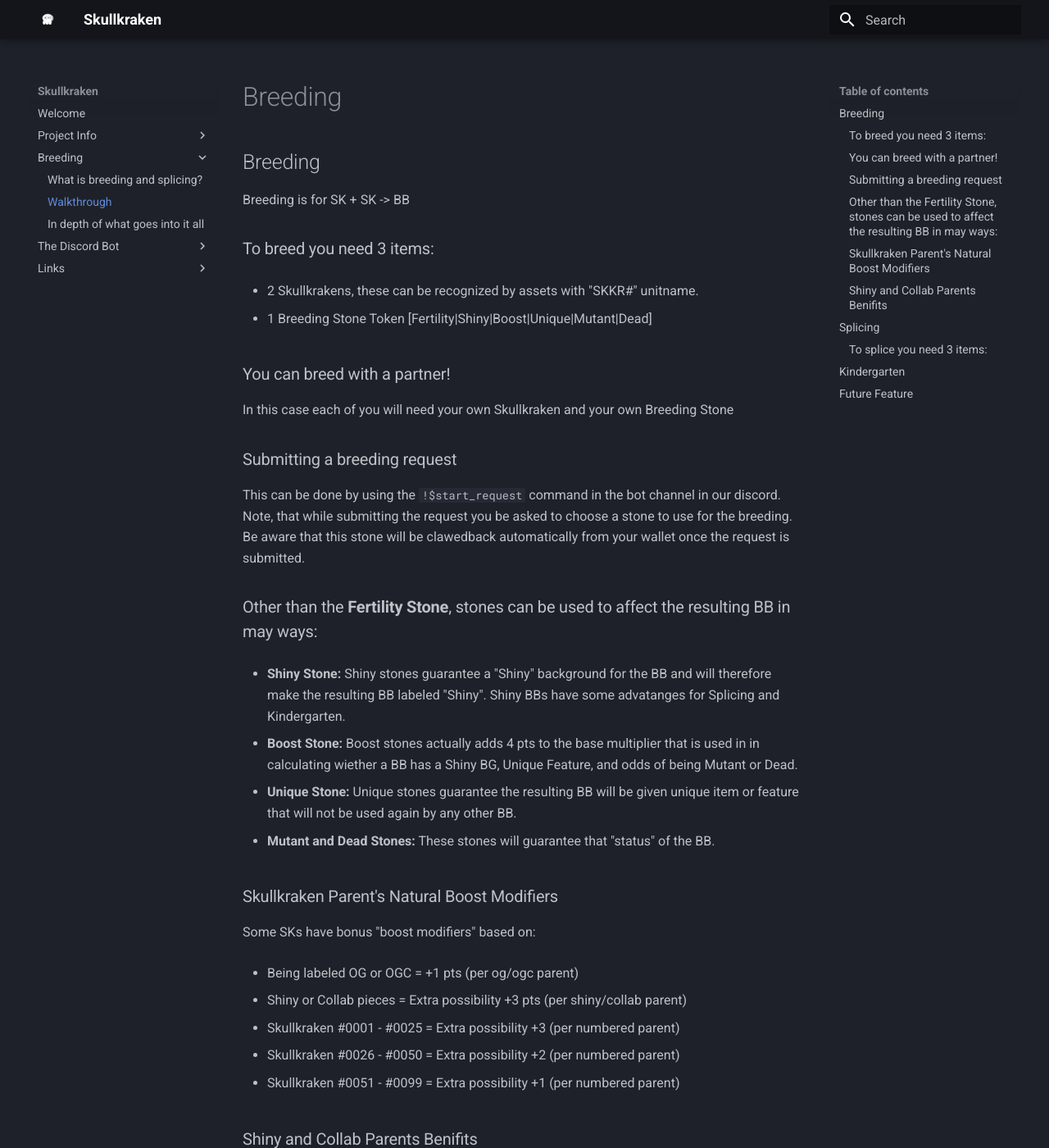
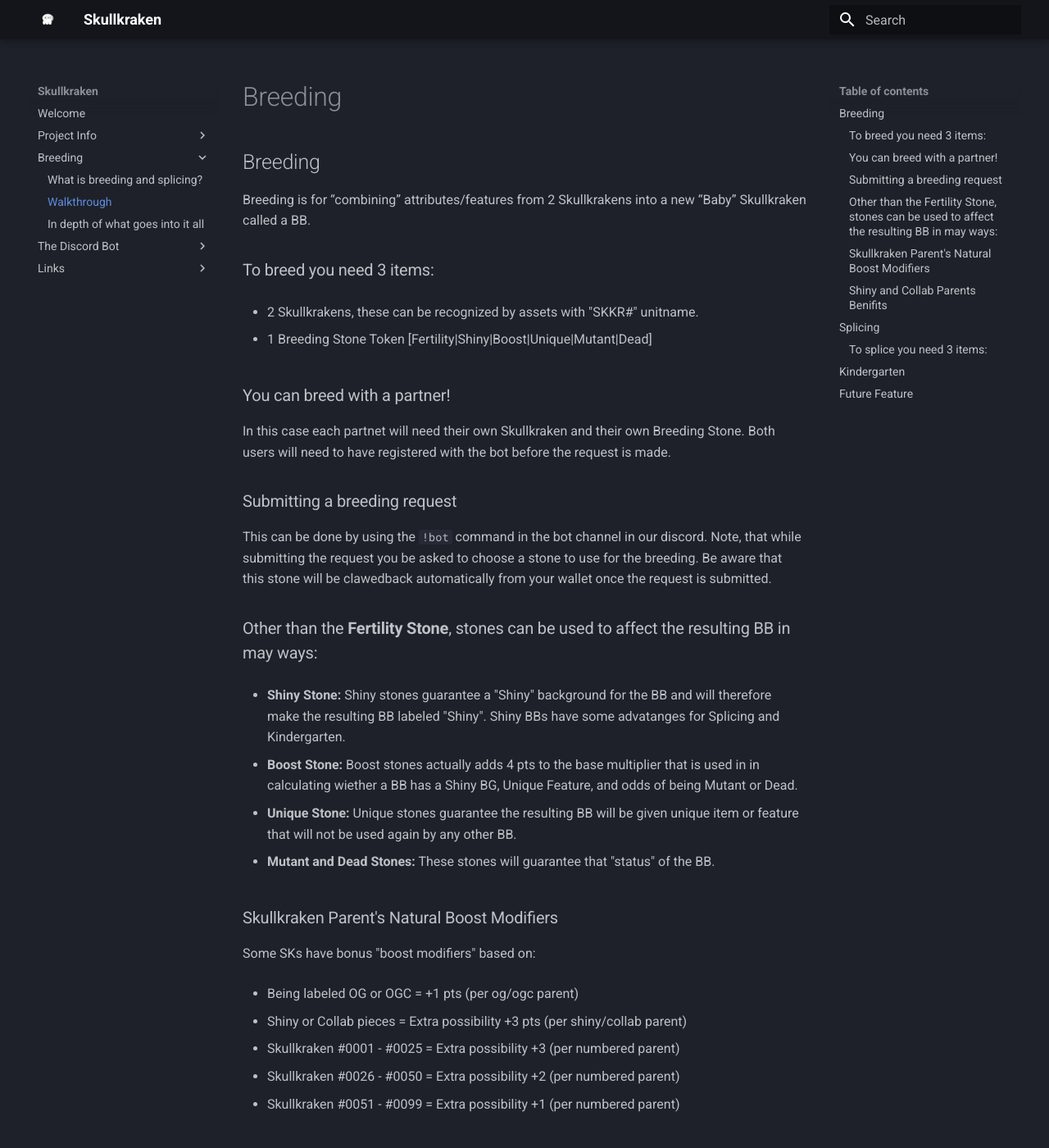
Before and after one commit to Argonaut5000/skullkraken-docs, an MkDocs documentation site: the page built from docs/breeding/breeding.md, in a window 1280 px wide and 1400 px high. Shown: the whole window at 82% size. Built offline with MkDocs 1.6.1 and Material for MkDocs 9.7.7, drawn with Linux system fonts in a browser that asks for light colours; some of the changed text lies outside the part shown.

Commit message:
Update to docs

```diff
--- a/docs/breeding/breeding.md
+++ b/docs/breeding/breeding.md
@@ -2,7 +2,7 @@
 
 ## Breeding
 
-Breeding is for SK + SK -> BB
+Breeding is for “combining” attributes/features from 2 Skullkrakens into a new “Baby” Skullkraken called a BB.
 
 ### To breed you need 3 items:
 
@@ -12,13 +12,14 @@
 
 ### You can breed with a partner!
 
-In this case each of you will need your own Skullkraken and your own Breeding Stone
+In this case each partnet will need their own Skullkraken and their own Breeding Stone. Both users will need to have registered with the bot before the request is made.
 
 ### Submitting a breeding request
 
-This can be done by using the `!$start_request` command in the bot channel in our discord. Note, that while submitting the request you be asked to choose a stone to use for the breeding. Be aware that this stone will be clawedback automatically from your wallet once the request is submitted.
+This can be done by using the `!bot` command in the bot channel in our discord. Note, that while submitting the request you be asked to choose a stone to use for the breeding. Be aware that this stone will be clawedback automatically from your wallet once the request is submitted.
 
 ### Other than the **Fertility Stone**, stones can be used to affect the resulting BB in may ways:
+
 - **Shiny Stone:** Shiny stones guarantee a "Shiny" background for the BB and will therefore make the resulting BB labeled "Shiny". Shiny BBs have some advatanges for Splicing and Kindergarten.
 
 - **Boost Stone:** Boost stones actually adds 4 pts to the base multiplier that is used in in calculating wiether a BB has a Shiny BG, Unique Feature, and odds of being Mutant or Dead.
@@ -47,7 +48,7 @@
 ---
 ## Splicing
 
-Splicing is for BB + BB = Rewards [Stones|Ticket]
+Splicing is for creating breeding stones/rewards. Currently it's the only way to get a better stone than a fertility stone, and can sometimes result in a Ticket, which entitles you to a free SK that the artist will create for you.
 
 ### To splice you need 3 items:
 
```
